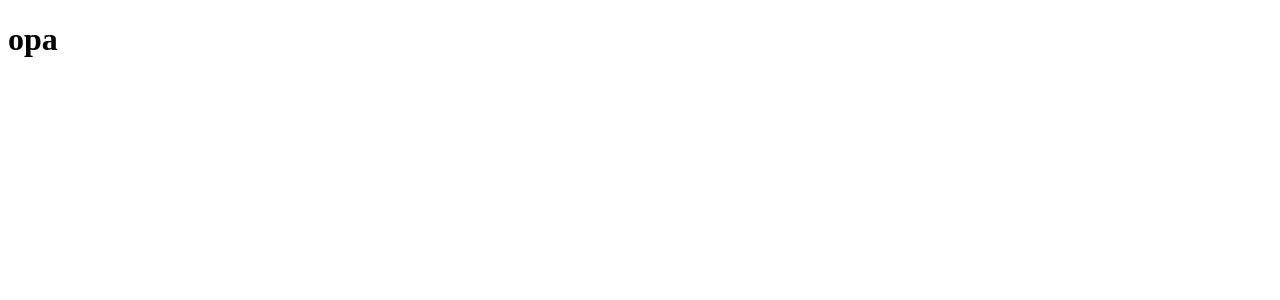
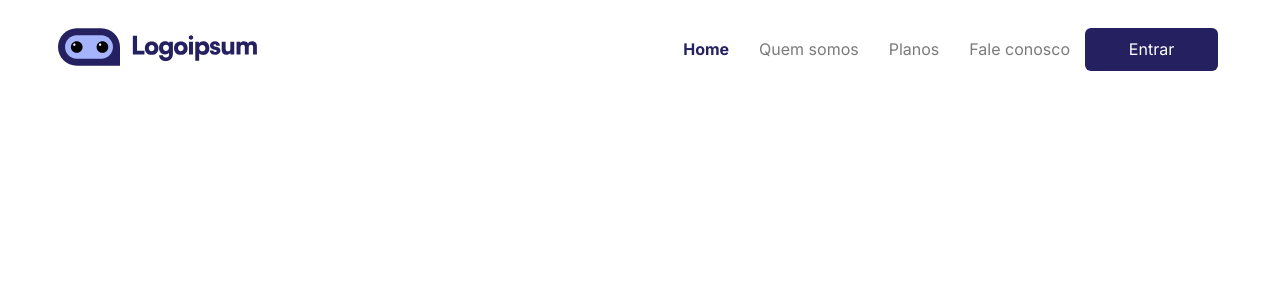
Before and after one commit to gabriel-O-C/landing-page-challenge, a React (Create React App) app: page / in a window 1280 px wide. Shown: the top 300 px of the page. Built offline with nearby package versions, Linux system fonts and the light colour scheme.

Commit message:
feat: header and menu component

```diff
--- a/package.json
+++ b/package.json
@@ -8,7 +8,9 @@
     "@testing-library/user-event": "^12.1.10",
     "react": "^17.0.2",
     "react-dom": "^17.0.2",
+    "react-router-dom": "^6.0.0",
     "react-scripts": "4.0.3",
+    "styled-components": "^5.3.3",
     "web-vitals": "^1.0.1"
   },
   "scripts": {
--- a/src/App.js
+++ b/src/App.js
@@ -1,10 +1,15 @@
+import React from "react";
+import { ThemeProvider } from "styled-components";
+import { Header } from "./components";
+import { theme } from "./theme";
 
 
 function App() {
   return (
-    <div>
-      <h1>opa</h1>
-    </div>
+    <ThemeProvider theme={theme}>
+      <Header />
+
+    </ThemeProvider>
   );
 }
 
--- /dev/null
+++ b/src/components/Header/Header.jsx
@@ -0,0 +1,22 @@
+import React from 'react'
+import { Button, Container, Logo, LogoArea, Menu, MenuItem } from './styles'
+import logo from '../../assets/logo.svg'
+
+const Header = () => {
+  return (
+    <Container>
+      <LogoArea>
+        <Logo src={logo} />
+      </LogoArea>
+      <Menu>
+        <MenuItem weight="700" color={(props) => props.theme.colors.primary} href="#home">Home</MenuItem>
+        <MenuItem href="#quemSomos">Quem somos</MenuItem>
+        <MenuItem href="#planos">Planos</MenuItem>
+        <MenuItem href="#faleConosco">Fale conosco</MenuItem>
+        <Button>Entrar</Button>
+      </Menu>
+    </Container>
+  )
+}
+
+export default Header
--- /dev/null
+++ b/src/components/Header/styles.js
@@ -0,0 +1,55 @@
+import styled from 'styled-components'
+import { theme } from '../../theme';
+
+export const Container = styled.header`
+  width: 100vw;
+  display: flex;
+  align-items: center;
+  justify-content: space-between;
+  font-family: ${(props) => props.theme.fonts.font};
+`;
+
+export const LogoArea = styled.div`
+  margin-left: 50px;
+  margin-top: 20px;
+  margin-bottom: 20px;
+
+`;
+
+export const Logo = styled.img`
+  width: 200px;
+  height: 38px;
+`;
+
+export const Menu = styled.nav`
+  display: flex;
+  font-family: ${(props) => props.theme.fonts.font};
+  font-size: 16px;
+  line-height: 22px;
+  align-items: center;
+  justify-content: space-between;
+  margin-right: 70px;
+`;
+
+
+export const MenuItem = styled.a`
+  color: ${props => props.color ?? theme.colors.gray};
+  font-weight: ${props => props.weight ?? 400};
+  text-decoration: none;
+  margin: 15px;
+
+`;
+
+export const Button = styled.a`
+  border-radius: 6px;
+  background-color: ${(props) => props.theme.colors.primary};
+  border: none;
+  color: ${(props) => props.theme.colors.white};
+  font-size: 16px;
+  cursor: pointer;
+  height: 43px;
+  display: flex;
+  align-items: center;
+  width: 133px;
+  justify-content: center;
+`;
--- /dev/null
+++ b/src/components/index.js
@@ -0,0 +1 @@
+export { default as Header } from './Header/Header';
```
Also changed, not shown: src/assets/logo.svg (renamed from src/assets/logoipsum-logo-40 1.svg), 1 other file (tests, documents, lock files or other folders).
